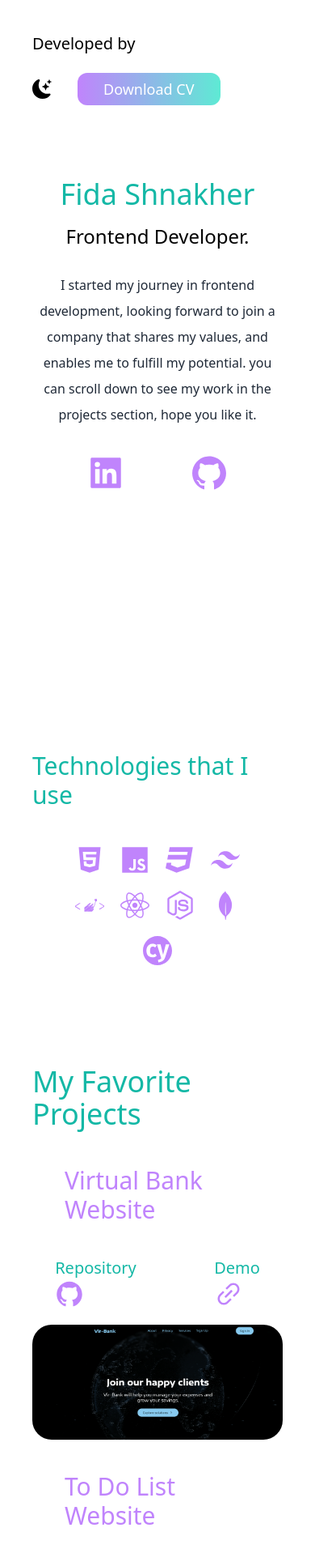
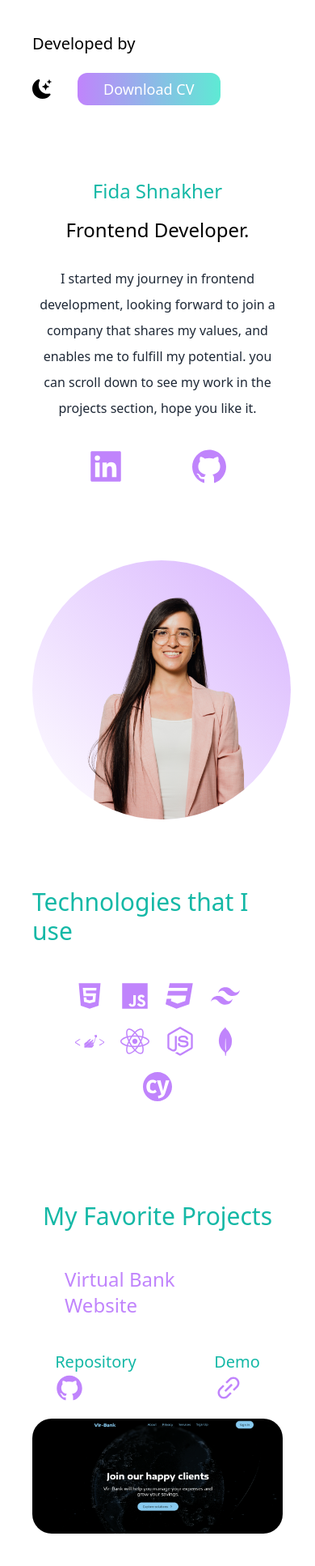
Before and after one commit to fidashn/fida-shnakher-portfolio, a Next.js app: page / in a window 390 px wide. Shown: the top 1934 px of the page at 81% size. Built offline with nearby package versions, Linux system fonts and the light colour scheme.

Commit message:
took care of the picture display on mobile & its' responsiveness

```diff
--- a/pages/index.tsx
+++ b/pages/index.tsx
@@ -29,7 +29,7 @@ export default function Home() {
 
       <main className='bg-white px-10 md:px-20 lg:px-40 dark:bg-black'>
         <section className='min-h-screen'>
-          <nav className='py-10 mb-12 lg:flex justify-between max-sm:flex-col sm:justify-between sm:gap-5 sm:mt-2 nav'>
+          <nav className='py-10 mb-12 lg:flex justify-between max-sm:flex-col max-sm:justify-between max-sm:items-center  nav'>
             <h1 className='text-xl dark:text-white sm:text-lg'>Developed by</h1>
             <ul className='flex items-center sm:flex sm:justify-between max-sm:mt-7'>
              <li><BsFillMoonStarsFill
@@ -39,7 +39,7 @@ export default function Home() {
             </ul>
           </nav>
           <div className='text-center p10'>
-            <h2 className='text-4xl py-2 text-teal-500 font-medium md:text-6xl sm:text-2xl'>Fida Shnakher</h2>
+            <h2 className='text-4xl py-2 text-teal-500 font-medium md:text-6xl max-sm:text-2xl'>Fida Shnakher</h2>
             <h3 className='text-2xl py-2 md:text-3xl dark:text-white'>Frontend Developer.</h3>
             <p className='text-md py-5 leading-8 text-gray-800 md:text-xl max-w-lg mx-auto dark:text-white'>I started my journey in frontend development, looking forward to join a company that shares my values, and enables me to fulfill my potential.
             you can scroll down to see my work in the projects section, hope you like it.</p>
@@ -49,7 +49,7 @@ export default function Home() {
            <a className='text-purple-400' href="https://github.com/fidashn"><AiFillGithub/></a>
           </div>
 
-          <div className='relative mx-auto bg-gradient-to-bl from-purple-300 rounded-full w-85 h-85 mt-20 overflow-hidden md:h-96 md:w-96 max-sm:h-50 max-sm:w-50 max-sm:mb-5'>
+          <div className='relative mx-auto bg-gradient-to-bl from-purple-300 rounded-full w-80 h-80 mt-20 overflow-hidden md:h-90 md:w-90  flex justify-center  image-w'>
             <Image alt='' src={myPic} layout='fill' objectFit="contain" />
           </div>
           </section>
@@ -71,37 +71,37 @@ export default function Home() {
 
             </div>
             <div className=' flex-col gap-10 py-10 lg:flex-row lg:flex-wrap'>
-              <h3 className='text-teal-500 text-4xl py-1 mt-10  flex justify-center'>My Favorite Projects</h3>
+              <h3 className='text-teal-500 text-4xl py-1 mt-10  flex justify-center max-sm:text-3xl'>My Favorite Projects</h3>
 
               <div className='mt-10 lg:flex-col justify-center gap-10'>
 
                 <div className='basis-1/3 flex-1 '>
-                  <h3 className='text-3xl flex justify-center items-center m-10 text-purple-400'>Virtual Bank Website</h3>
+                  <h3 className='text-3xl flex justify-center items-center m-10 text-purple-400 max-sm:text-2xl'>Virtual Bank Website</h3>
                   <div className='flex justify-around items-center gap-10 align-bottom mb-5'>
                   <a className='text-4xl text-purple-400' href="https://github.com/fidashn/virtual-bank"><p className='text-xl text-teal-500 '>Repository</p> <AiFillGithub/></a>
                 <a href="https://vir-bank-fi.netlify.app/"><p className='text-xl text-teal-500 flex justify-center'>Demo</p><AiOutlineLink className=' text-4xl  text-purple-400  flex justify-center items-center'/></a></div>
                 <Image alt='' className='rounded-3xl object-cover' layout='responsive' src={bank}/></div>
 
                 <div className='basis-1/3 flex-1 '>
-                <h3 className='text-3xl flex justify-center m-10 text-purple-400'>To Do List Website</h3>
+                <h3 className='text-3xl flex justify-center m-10 text-purple-400 max-sm:text-2xl'>To Do List Website</h3>
                   <div className='flex justify-around gap-10 align-bottom mb-5'><a className='text-4xl text-purple-400' href="https://github.com/fidashn/to-do-list"><p className='text-xl text-teal-500'>Repository</p><AiFillGithub/></a>
                 <a href="https://todosli.netlify.app/"><p className='text-xl text-teal-500'>Demo</p><AiOutlineLink className='text-4xl text-purple-400'/></a></div>
                 <Image alt='' className='rounded-3xl object-cover' layout='responsive' src={todo}/></div>
 
                 <div className='basis-1/3 flex-1 '>
-                <h3 className='text-3xl flex justify-center m-10 text-purple-400'>Dice Game Website</h3>
+                <h3 className='text-3xl flex justify-center m-10 text-purple-400 max-sm:text-2xl'>Dice Game Website</h3>
                   <div className='flex justify-around gap-10 align-bottom mb-5'><a className='text-4xl text-purple-400' href="https://github.com/fidashn/dice-game1"><p className='text-xl text-teal-500'>Repository</p><AiFillGithub/></a>
                 <a href="https://dice-game-f.netlify.app/"><p className='text-xl text-teal-500'>Demo</p><AiOutlineLink className='text-4xl text-purple-400'/></a></div>
                 <Image alt='' className='rounded-3xl object-cover' layout='responsive' src={dice}/></div>
 
                 <div className='basis-1/3 flex-1 '>
-                <h3 className='text-3xl flex justify-center m-10 text-purple-400'>Hotel Website</h3>
+                <h3 className='text-3xl flex justify-center m-10 text-purple-400 max-sm:text-2xl'>Hotel Website</h3>
                   <div className='flex justify-around gap-10 align-bottom mb-5'><a className='text-4xl text-purple-400' href="https://github.com/fidashn/HOTEL_WEBSITE"><p className='text-xl text-teal-500'>Repository</p><AiFillGithub/></a>
                 <a href="https://btm-hotel.netlify.app/"><p className='text-xl text-teal-500'>Demo</p><AiOutlineLink className='text-4xl text-purple-400'/></a></div>
                 <Image alt='' className='rounded-3xl object-cover' layout='responsive' src={hotel}/></div>
 
                 <div className='basis-1/3 flex-1 '>
-                <h3 className='text-3xl flex justify-center m-10 text-purple-400'>Shoes E-commerce Website</h3>
+                <h3 className='text-3xl flex justify-center m-10 text-purple-400 max-sm:text-2xl'>Shoes E-commerce Website</h3>
                 <div className='flex justify-around gap-10 align-bottom mb-5'><a className='text-4xl text-purple-400' href="https://github.com/fidashn/landing-page"><p className='text-xl text-teal-500'>Repository</p><AiFillGithub/></a>
                 <a href="https://amazing-shoes-fi.netlify.app/"><p className='text-xl text-teal-500'>Demo</p><AiOutlineLink className='text-4xl text-purple-400'/></a>
                 </div><Image alt='' className='rounded-3xl object-cover' layout='responsive' src={shoes}/></div>
```
Also changed, not shown: styles/globals.css (line endings or trailing spaces).
